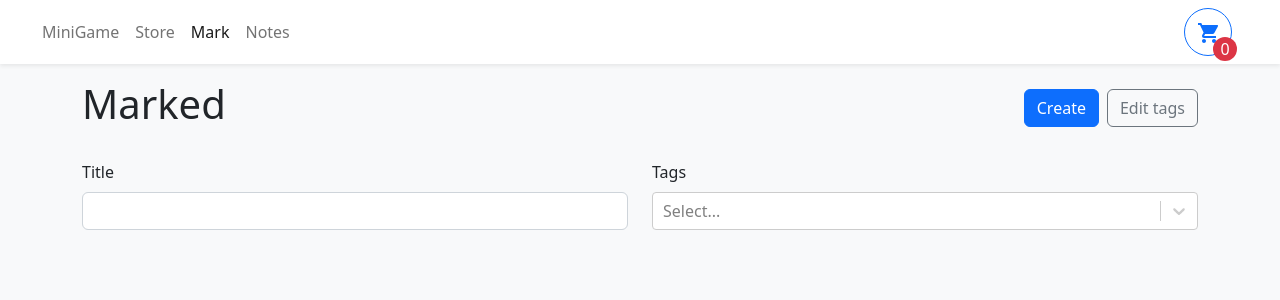
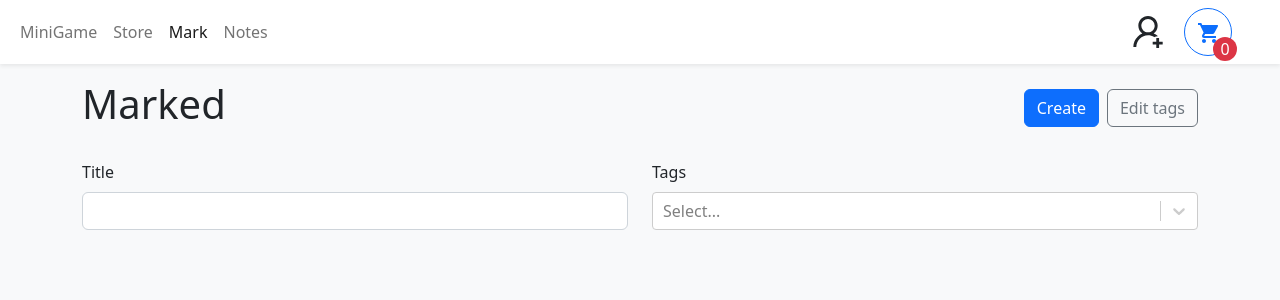
Before and after one commit to GogaImerlishvili/React__Typescript__Shopping_Cart, a React (Create React App) app: page /mark in a window 1280 px wide. Shown: the top 300 px of the page. Built offline with nearby package versions, Linux system fonts and the light colour scheme.

Commit message:
add registration icon

```diff
--- a/src/components/Navbar.tsx
+++ b/src/components/Navbar.tsx
@@ -3,6 +3,7 @@ import { Container,Button,Nav,Navbar as NavbarBs } from 'react-bootstrap'
 import { NavLink } from 'react-router-dom'
 import {MdLocalGroceryStore} from "react-icons/md"
 import { useShoppingCart } from '../context/ShppingCartContext'
+import {AiOutlineUserAdd} from "react-icons/ai"
 
 
 const Navbar = () => {
@@ -17,6 +18,9 @@ const Navbar = () => {
             <Nav.Link to="/notes" as={NavLink}>Notes</Nav.Link>
         </Nav>
     </Container>
+    <Nav.Link to="/register" as={NavLink}>
+    <AiOutlineUserAdd style={{width:"3rem",height:"2.5rem",marginLeft:"-25%"}} />
+    </Nav.Link>
     <Button
     onClick={openCart}
     style={{width:"3rem",height:"3rem", position:"relative"}} variant="outline-primary" className="rounded-circle me-5">
```
